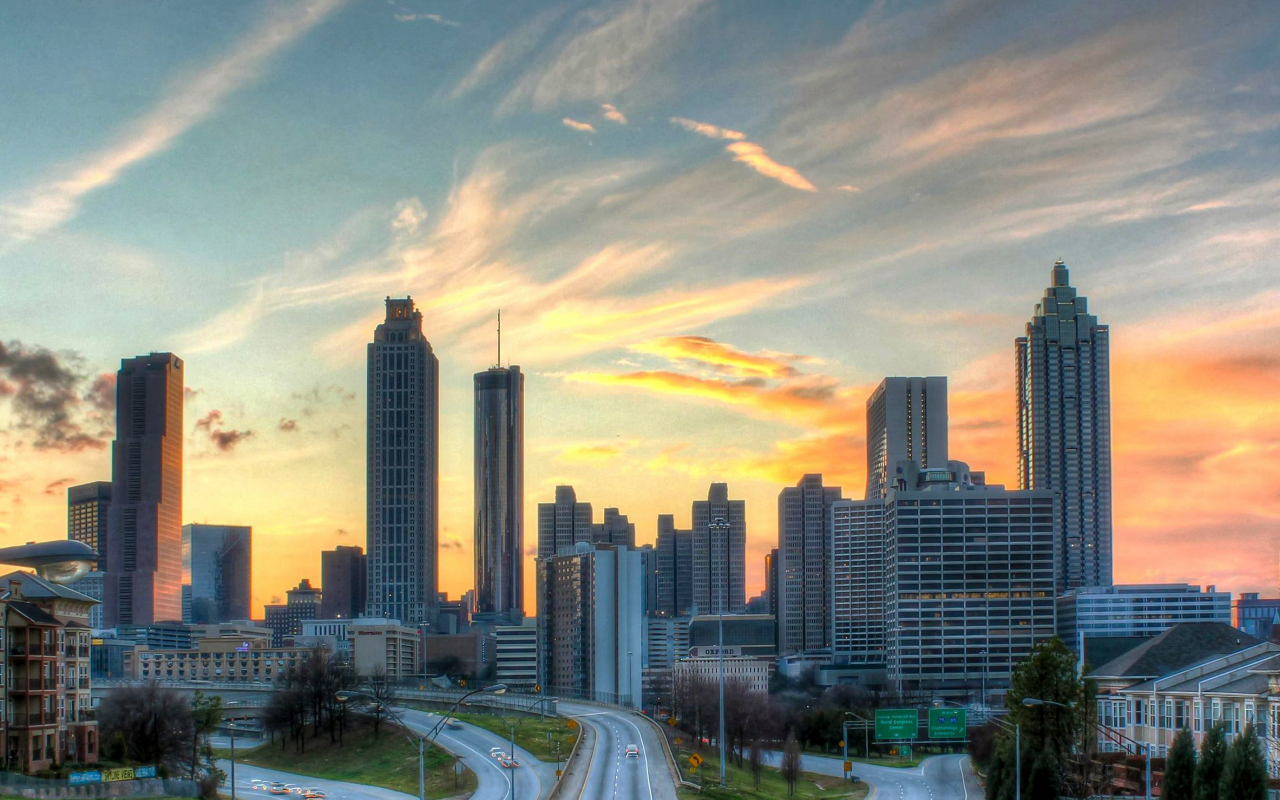
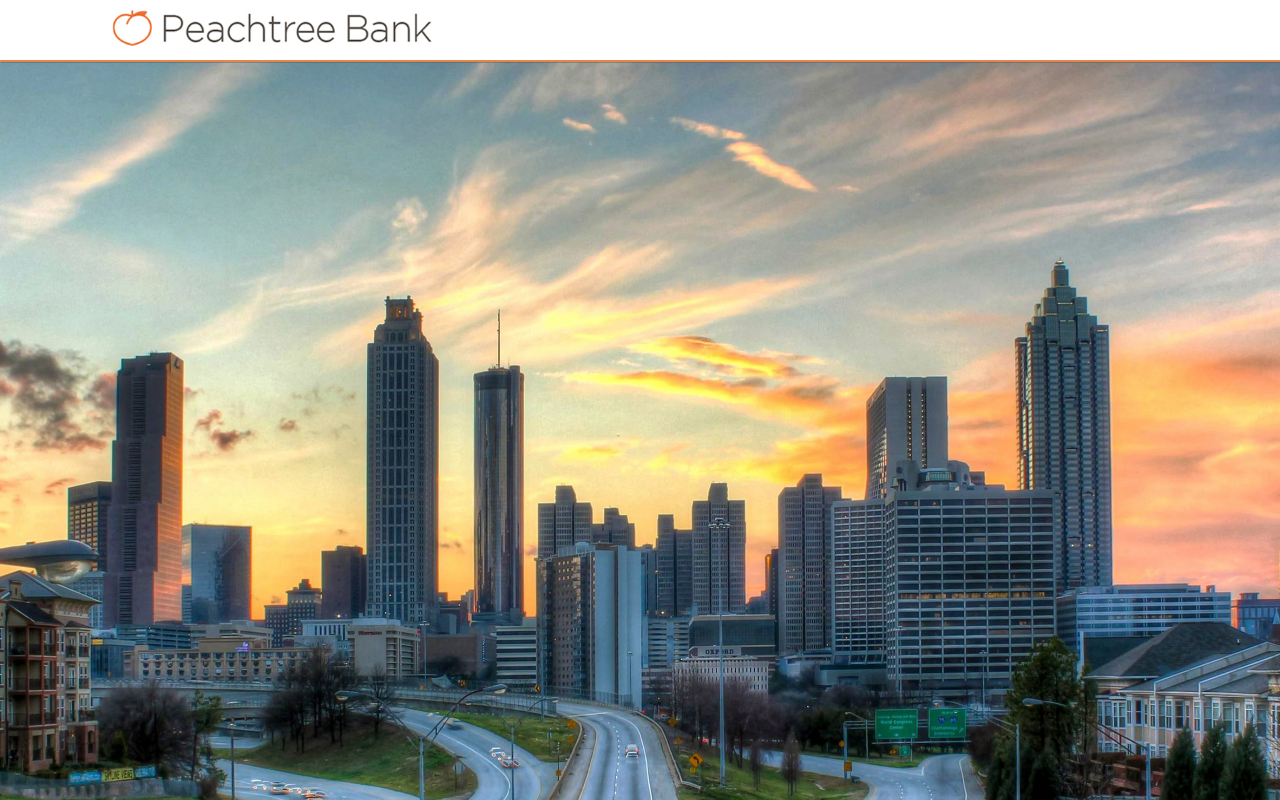
Before and after one commit to yyazdi13/PeachTree, an Angular app in the folder client/peachTreeBank/: page / in a window 1280 px wide. Built offline with nearby package versions, Linux system fonts and the light colour scheme.

Commit message:
added navbar

```diff
--- a/client/peachTreeBank/src/app/navbar/navbar.component.css
+++ b/client/peachTreeBank/src/app/navbar/navbar.component.css
@@ -1,3 +1,15 @@
 #navbar{
     background-color: white;
+    border-bottom: 2px solid rgb(226, 134, 73);
+    box-shadow: 1px 1px rgba(82, 77, 77, 0.37);
+    width: 100%;
+    position: fixed;
+    top: 0;
+    left: 0;
 }
+
+img{
+    margin-left: 8%;
+    padding: 10px;
+    width: 25%;
+}
--- a/client/peachTreeBank/src/app/navbar/navbar.component.html
+++ b/client/peachTreeBank/src/app/navbar/navbar.component.html
@@ -1 +1,5 @@
-<nav id="navbar"></nav>
+<nav id="navbar">
+    <div>
+        <img alt="peachTree-logo" src="../../assets/logo.jpg"/>
+    </div>
+</nav>
```
Also changed, not shown: client/peachTreeBank/src/assets/logo.jpg (added).
